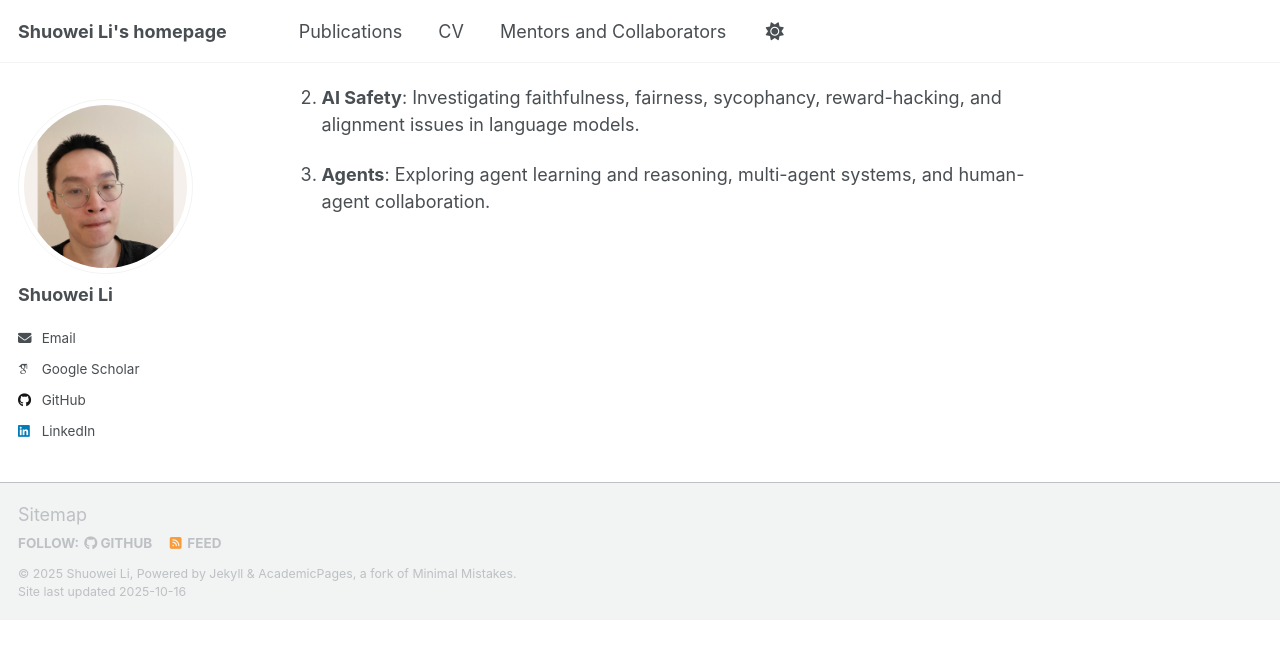
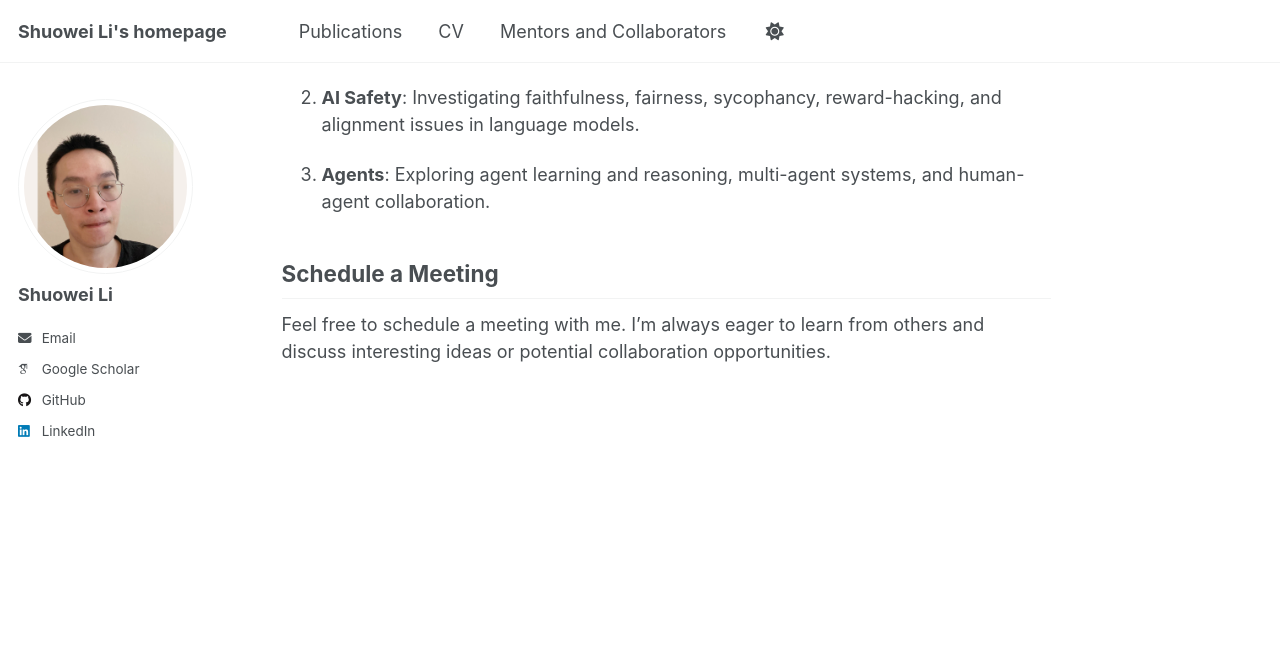
Before and after one commit to codecodebear/codecodebear.github.io, a Jekyll site: the page built from _pages/about.md, in a window 1280 px wide and 900 px high, scrolled down 510 px. Shown: the top 659 px of the window. Built offline with Jekyll 4.4.1, drawn with Linux system fonts in a browser that asks for light colours; some web fonts are replaced; a script that is not in the unit is left out; before the commit the page ends 1130 px from its top, so only the background shows below that.

Commit message:
add meeting scheduler

```diff
--- a/_pages/about.md
+++ b/_pages/about.md
@@ -20,3 +20,12 @@
 2. **AI Safety**: Investigating faithfulness, fairness, sycophancy, reward-hacking, and alignment issues in language models.
 
 3. **Agents**: Exploring agent learning and reasoning, multi-agent systems, and human-agent collaboration.
+
+## Schedule a Meeting
+
+Feel free to schedule a meeting with me. I'm always eager to learn from others and discuss interesting ideas or potential collaboration opportunities.
+
+<!-- Calendly inline widget begin -->
+<div class="calendly-inline-widget" data-url="https://calendly.com/appleearth007" style="min-width:320px;height:700px;"></div>
+<script type="text/javascript" src="https://assets.calendly.com/assets/external/widget.js" async></script>
+<!-- Calendly inline widget end -->
```
